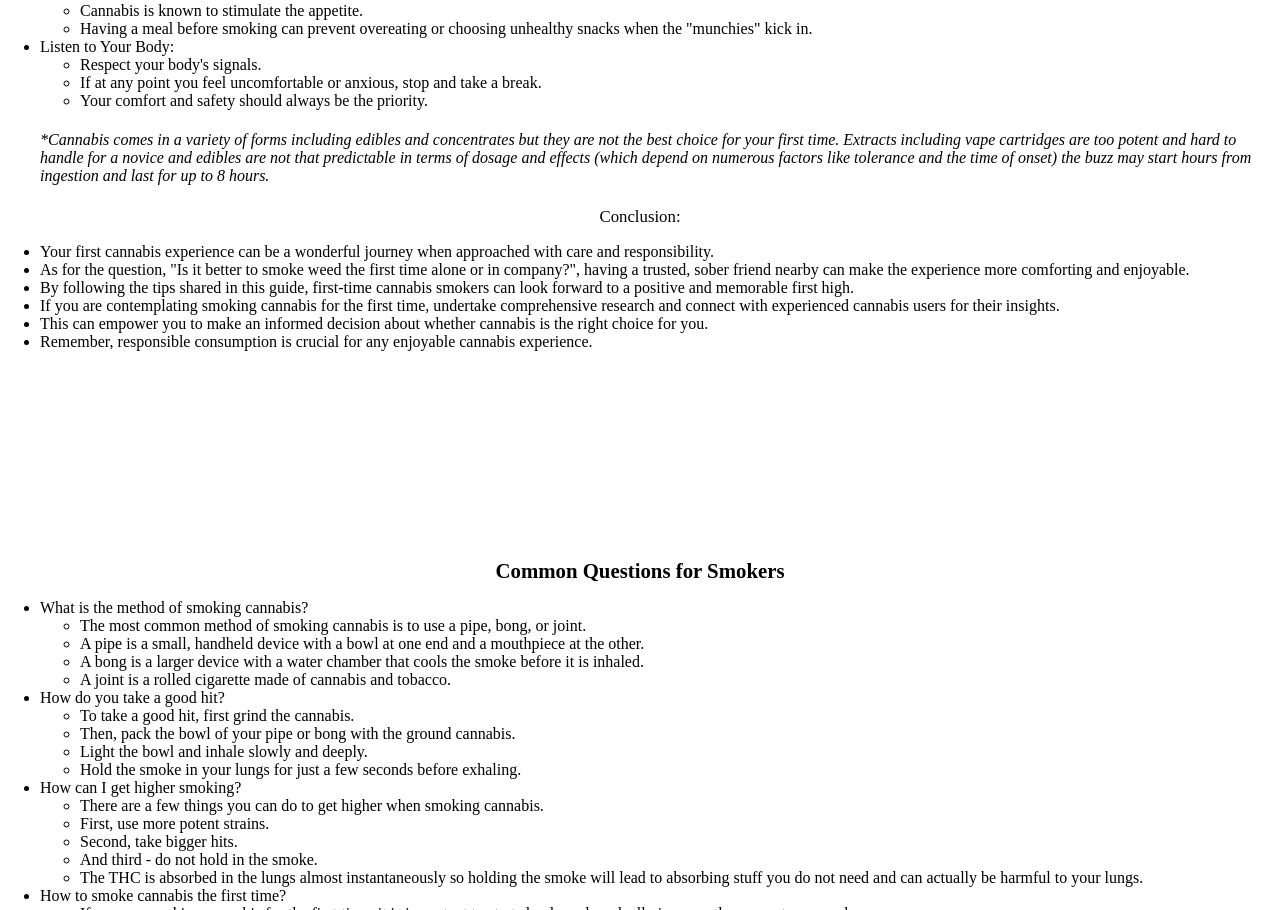
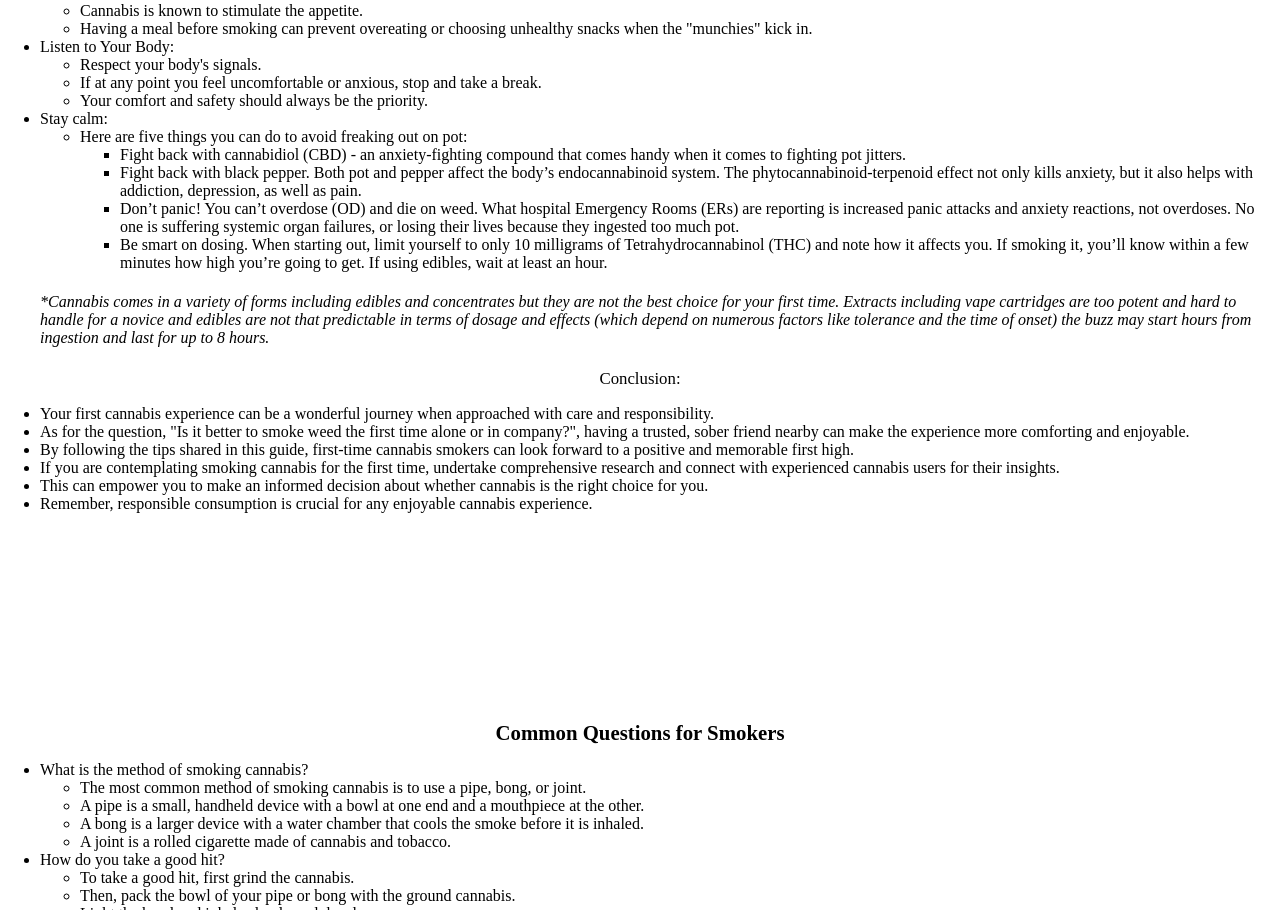
Before and after one commit to CraftyCurtis05/best-buds-dispensary-locator, a Vue app in the folder vue/: page /smokingcannabis in a window 1280 px wide. Shown: the part 1297-2207 px from the top of the page. Built offline with nearby package versions, Linux system fonts and the light colour scheme; sample sign-in values are in the browser's storage.

Commit message:
Safety Tips - Smoking Cannabis View info done

```diff
--- a/vue/src/views/SmokingCannabisView.vue
+++ b/vue/src/views/SmokingCannabisView.vue
@@ -73,6 +73,16 @@
                             <li> Respect your body's signals. </li>
                             <li> If at any point you feel uncomfortable or anxious, stop and take a break. </li>
                             <li> Your comfort and safety should always be the priority. </li>
+                        </ul>
+                    <li> Stay calm: </li>
+                        <ul class="sub-list">
+                            <li> Here are five things you can do to avoid freaking out on pot: </li>
+                                <ul class="sub-sub-list">
+                                    <li> Fight back with cannabidiol (CBD) - an anxiety-fighting compound that comes handy when it comes to fighting pot jitters. </li>
+                                    <li> Fight back with black pepper. Both pot and pepper affect the body’s endocannabinoid system. The phytocannabinoid-terpenoid effect not only kills anxiety, but it also helps with addiction, depression, as well as pain. </li>
+                                    <li> Don’t panic! You can’t overdose (OD) and die on weed. What hospital Emergency Rooms (ERs) are reporting is increased panic attacks and anxiety reactions, not overdoses. No one is suffering systemic organ failures, or losing their lives because they ingested too much pot. </li>
+                                    <li> Be smart on dosing. When starting out, limit yourself to only 10 milligrams of Tetrahydrocannabinol (THC) and note how it affects you. If smoking it, you’ll know within a few minutes how high you’re going to get. If using edibles, wait at least an hour. </li>
+                                </ul>
                         </ul>
                     <h4> *Cannabis comes in a variety of forms including edibles and concentrates but they are not the best choice for your first time.
                         Extracts including vape cartridges are too potent and hard to handle for a novice and edibles are not that predictable in terms
```
